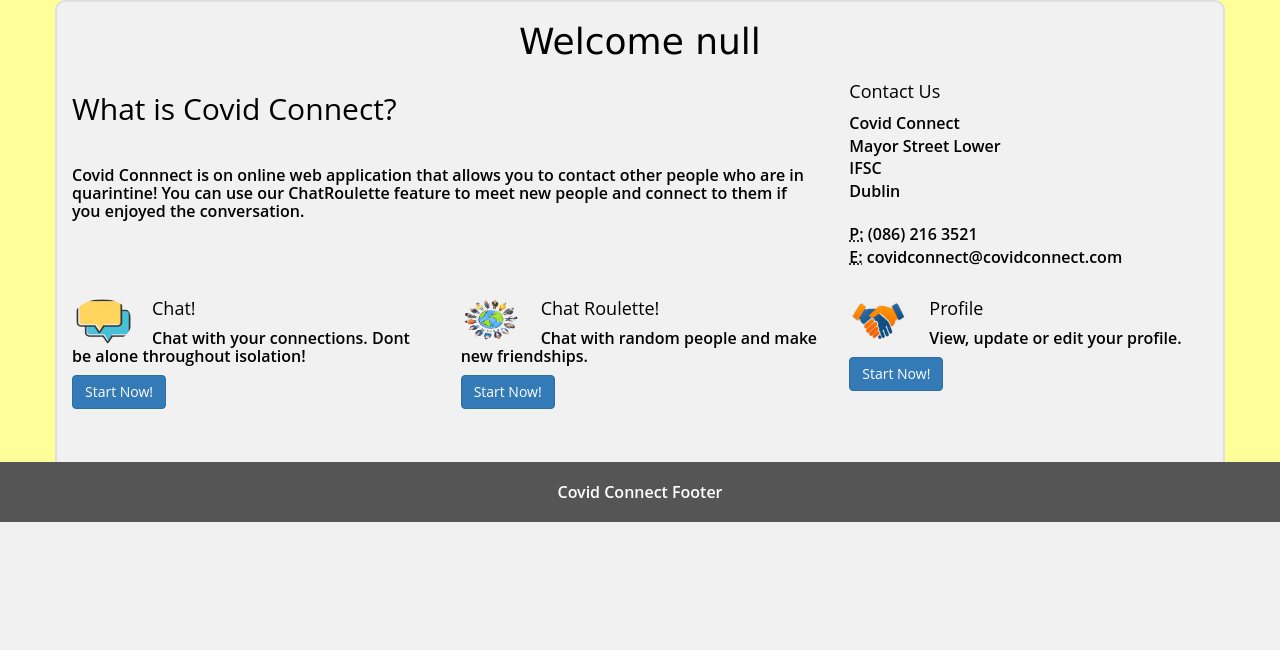
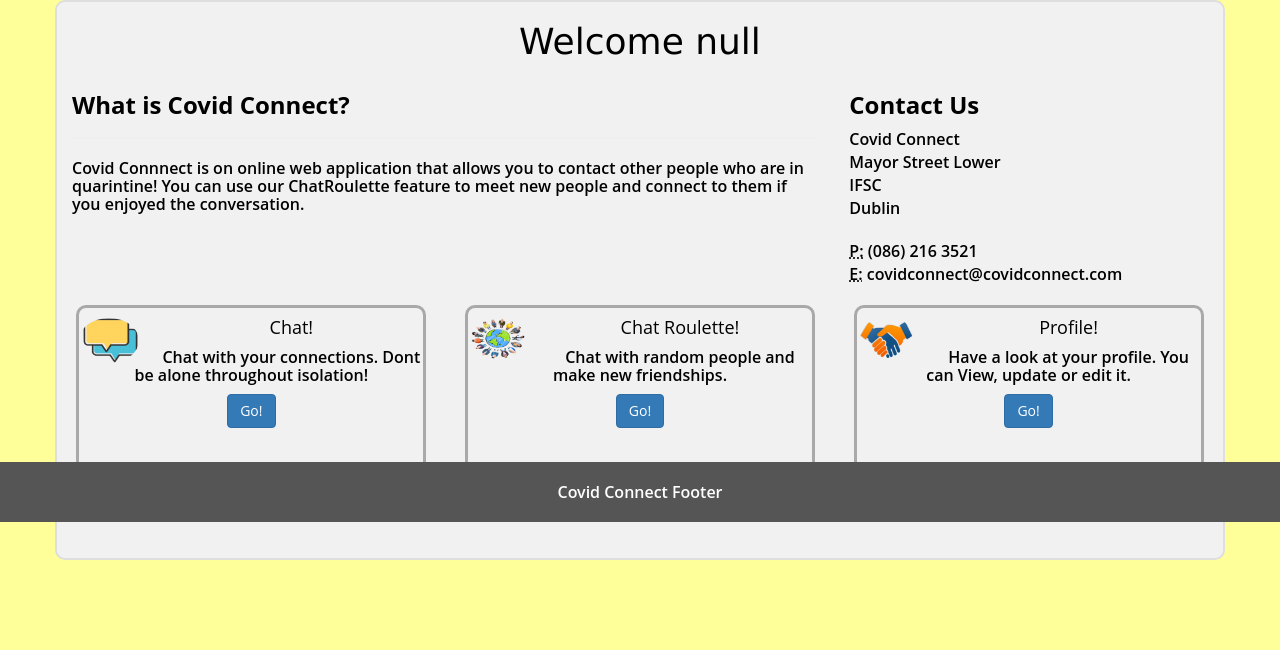
Before and after one commit to ApricotsNCI/CovidConnect, a PHP site: page /Webpages/home.html in a window 1280 px wide. Shown: the part 278-928 px from the top of the page. Before the commit the page ends 800 px from the top, so only its background shows below. Run offline with PHP 8.4, Linux system fonts and the light colour scheme; some libraries are stand-ins or nearby versions.

Commit message:
home page

```diff
--- a/Webpages/home.html
+++ b/Webpages/home.html
@@ -41,13 +41,12 @@
     <div class="row">
       <h1 id="usernameDis">Welcome </h1>
       <div class="col-md-8 mb-5">
-
-        <h2>What is Covid Connect?</h2>
+        <h3><strong>What is Covid Connect?</strong></h3>
         <hr>
         <p>Covid Connnect is on online web application that allows you to contact other people who are in quarintine! You can use our ChatRoulette feature to meet new people and connect to them if you enjoyed the conversation.</p>
       </div>
       <div class="col-md-4 mb-5">
-        <h4>Contact Us</h4>
+        <h3><strong>Contact Us</strong></h3>
         <address>
           Covid Connect
           <br>Mayor Street Lower
@@ -65,8 +64,8 @@
       </div>
     </div>
     <!-- /.row -->
-    <div class="row">
-      <div class="col-md-4 mb-5">
+    <div class="row" style="display:flex; justify-content:space-between;">
+      <div class="homerow">
         <div class="card h-100">
           <img class="card-img-top" src="../Imgs/chat.png" alt="Chat Logo">
           <div class="card-body">
@@ -74,11 +73,11 @@
             <p class="card-text">Chat with your connections. Dont be alone throughout isolation!</p>
           </div>
           <div class="card-footer">
-            <a href="individualchat.html" class="btn btn-primary">Start Now!</a>
+            <a href="individualchat.html" class="btn btn-primary">Go!</a>
           </div>
         </div>
       </div>
-      <div class="col-md-4 mb-5">
+      <div class="homerow">
         <div class="card h-100">
           <img class="card-img-top" src="../Imgs/chatroulette.png" alt="chatroulette Logo">
           <div class="card-body">
@@ -86,19 +85,19 @@
             <p class="card-text">Chat with random people and make new friendships.</p>
           </div>
           <div class="card-footer">
-            <a href="chatroulette.html" class="btn btn-primary">Start Now!</a>
+            <a href="chatroulette.html" class="btn btn-primary">Go!</a>
           </div>
         </div>
       </div>
-      <div class="col-md-4 mb-5">
+      <div class="homerow">
         <div class="card h-100">
           <img class="card-img-top" src="../Imgs/connect.png" alt="Chat Logo">
           <div class="card-body">
-            <h4 class="card-title">Profile</h4>
-            <p class="card-text">View, update or edit your profile.</p>
+            <h4 class="card-title">Profile!</h4>
+            <p class="card-text">Have a look at your profile. You can View, update or edit it.</p>
           </div>
           <div class="card-footer">
-            <a href="profile.html" class="btn btn-primary">Start Now!</a>
+            <a href="profile.html" class="btn btn-primary">Go!</a>
           </div>
         </div>
       </div>
--- a/style.css
+++ b/style.css
@@ -233,8 +233,19 @@ a {
   background-color: #f1f1f1;
   border-radius: 10px;
   margin: 0 auto;
+  margin-bottom: 7%;
 }
-
+.homerow{
+float: left;
+width: 30%;
+height: 20%;
+text-align: center;
+border: 3px solid #a9a9a9;
+background-color: #f1f1f1;
+border-radius: 10px;
+margin: 0 auto;
+margin-bottom: 5%;
+}
 /*ChatRoulette*/
 
 /* Darker chat container */
```
Also changed, not shown: Imgs/bg.jpg (deleted), Imgs/bg2.jpg (deleted).
